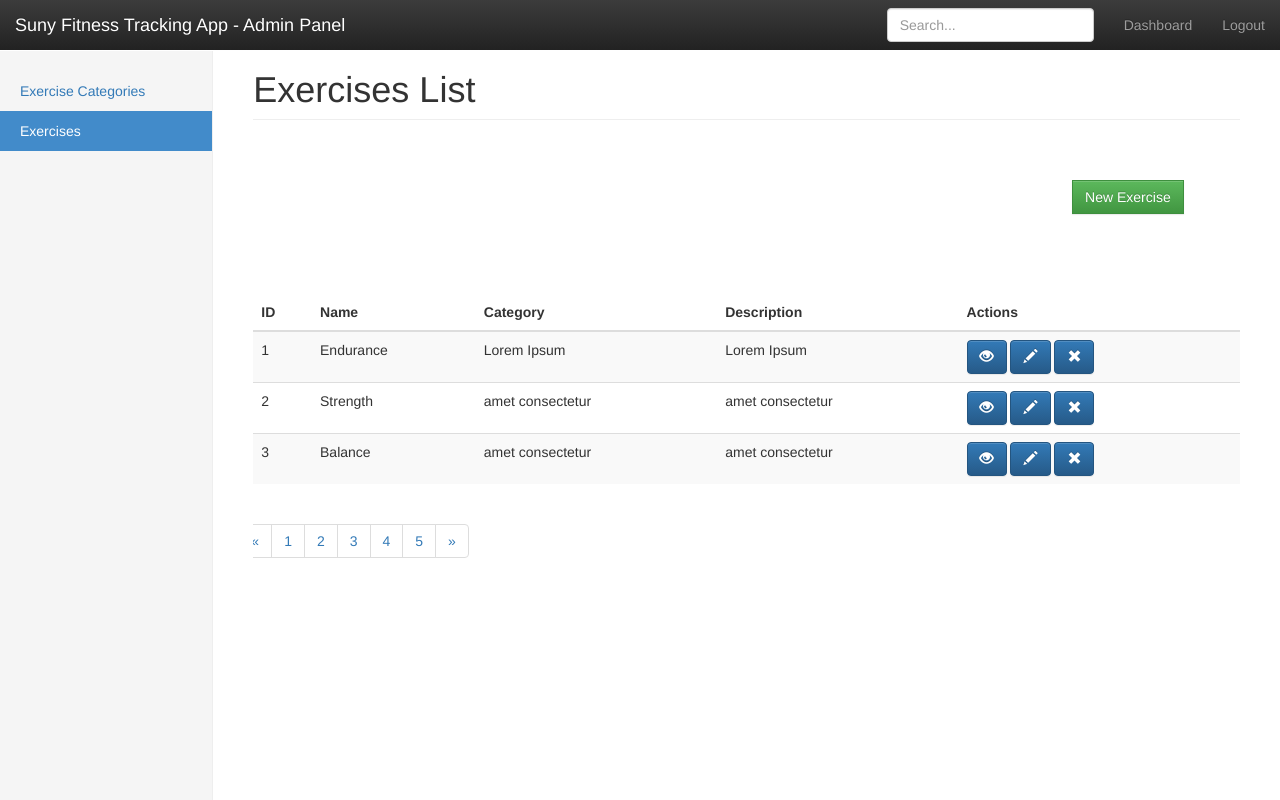
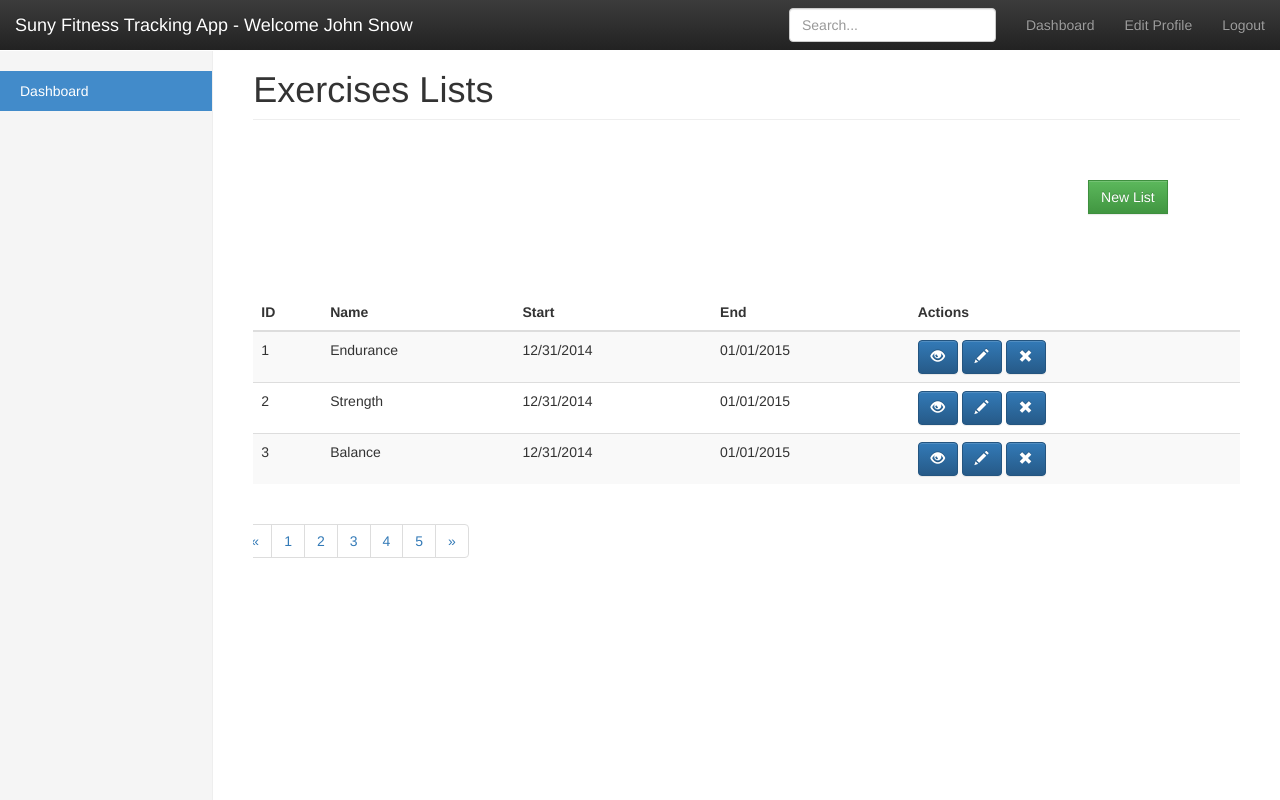
Before and after one commit to kikocastro/2014FallWeb, a PHP site: page /dashboard.php in a window 1280 px wide. Run offline with PHP 8.4, Linux system fonts and the light colour scheme; some libraries are stand-ins or nearby versions.

Commit message:
dashboard

```diff
--- a/fitness_track_app/wireframe/dashboard.php
+++ b/fitness_track_app/wireframe/dashboard.php
@@ -1,11 +1,11 @@
 <!DOCTYPE html>
 <html lang="en">
 <head>
-  <title>SUNY Fitness Trackinging App - Welcome </title>
+  <title>SUNY Fitness Trackinging App</title>
   <meta name="viewport" content="width=device-width, initial-scale=1">
   <link rel="stylesheet" href="https://maxcdn.bootstrapcdn.com/bootstrap/3.2.0/css/bootstrap.min.css">
   <link rel="stylesheet" href="https://maxcdn.bootstrapcdn.com/bootstrap/3.2.0/css/bootstrap-theme.min.css">
-  <link href="../../css/admin/admin.css" rel="stylesheet">
+  <link href="css/admin/admin.css" rel="stylesheet">
 </head>
 
 <body>
@@ -19,11 +19,12 @@
             <span class="icon-bar"></span>
             <!-- <span class="icon-bar"></span> -->
           </button>
-          <a class="navbar-brand" href="#">Suny Fitness Tracking App - Admin Panel</a>
+          <a class="navbar-brand" href="#">Suny Fitness Tracking App - Welcome John Snow</a>
         </div>
         <div class="navbar-collapse collapse">
           <ul class="nav navbar-nav navbar-right">
             <li><a href="#">Dashboard</a></li>
+            <li><a href="#">Edit Profile</a></li>
             <li><a href="#">Logout</a></li>
           </ul>
           <form class="navbar-form navbar-right">
@@ -37,17 +38,16 @@
       <div class="row">
         <div class="col-sm-3 col-md-2 sidebar">
           <ul class="nav nav-sidebar">
-            <li><a href="../exercises-categories">Exercise Categories</a></li>
-            <li class="active"><a href="">Exercises</a></li>
+            <li class="active"><a href="dashboard.php">Dashboard</a></li>
           </ul>
         </div>
         <div class="col-sm-9 col-sm-offset-3 col-md-10 col-md-offset-2 main">
-          <h1 class="page-header">Exercises List</h1>
+          <h1 class="page-header">Exercises Lists</h1>
           <div class="row placeholders">
             <div class="col-lg-3 col-lg-offset-9">
               <div class="input-group top-bottom-margin">
                 <span class="input-group-btn">
-                  <a class="btn btn-success" type="button" href="new.php">New Exercise</a>
+                  <a class="btn btn-success" type="button" href="exercises-lists/new.php">New List</a>
                 </span>
               </div><!-- /input-group -->
             </div><!-- /.col-lg-6 -->
@@ -59,8 +59,8 @@
               <tr>
                 <th>ID</th>
                 <th>Name</th>
-                <th>Category</th>
-                <th>Description</th>
+                <th>Start</th>
+                <th>End</th>
                 <th>Actions</th>
               </tr>
             </thead>
@@ -68,8 +68,8 @@
               <tr>
                 <td>1</td>
                 <td>Endurance</td>
-                <td>Lorem Ipsum</td>
-                <td>Lorem Ipsum</td>
+                <td>12/31/2014</td>
+                <td>01/01/2015</td>
                 <td>
                   <button type="submit" class="btn btn-primary">
                     <i class="glyphicon glyphicon-eye-open icon-white"></i>
@@ -85,8 +85,8 @@
               <tr>
                 <td>2</td>
                 <td>Strength</td>
-                <td>amet consectetur</td>
-                <td>amet consectetur</td>
+                <td>12/31/2014</td>
+                <td>01/01/2015</td>
                 <td>
                   <button type="submit" class="btn btn-primary">
                     <i class="glyphicon glyphicon-eye-open icon-white"></i>
@@ -102,8 +102,8 @@
               <tr>
                 <td>3</td>
                 <td>Balance</td>
-                <td>amet consectetur</td>
-                <td>amet consectetur</td>
+                <td>12/31/2014</td>
+                <td>01/01/2015</td>
                 <td>
                   <button type="submit" class="btn btn-primary">
                     <i class="glyphicon glyphicon-eye-open icon-white"></i>
```
